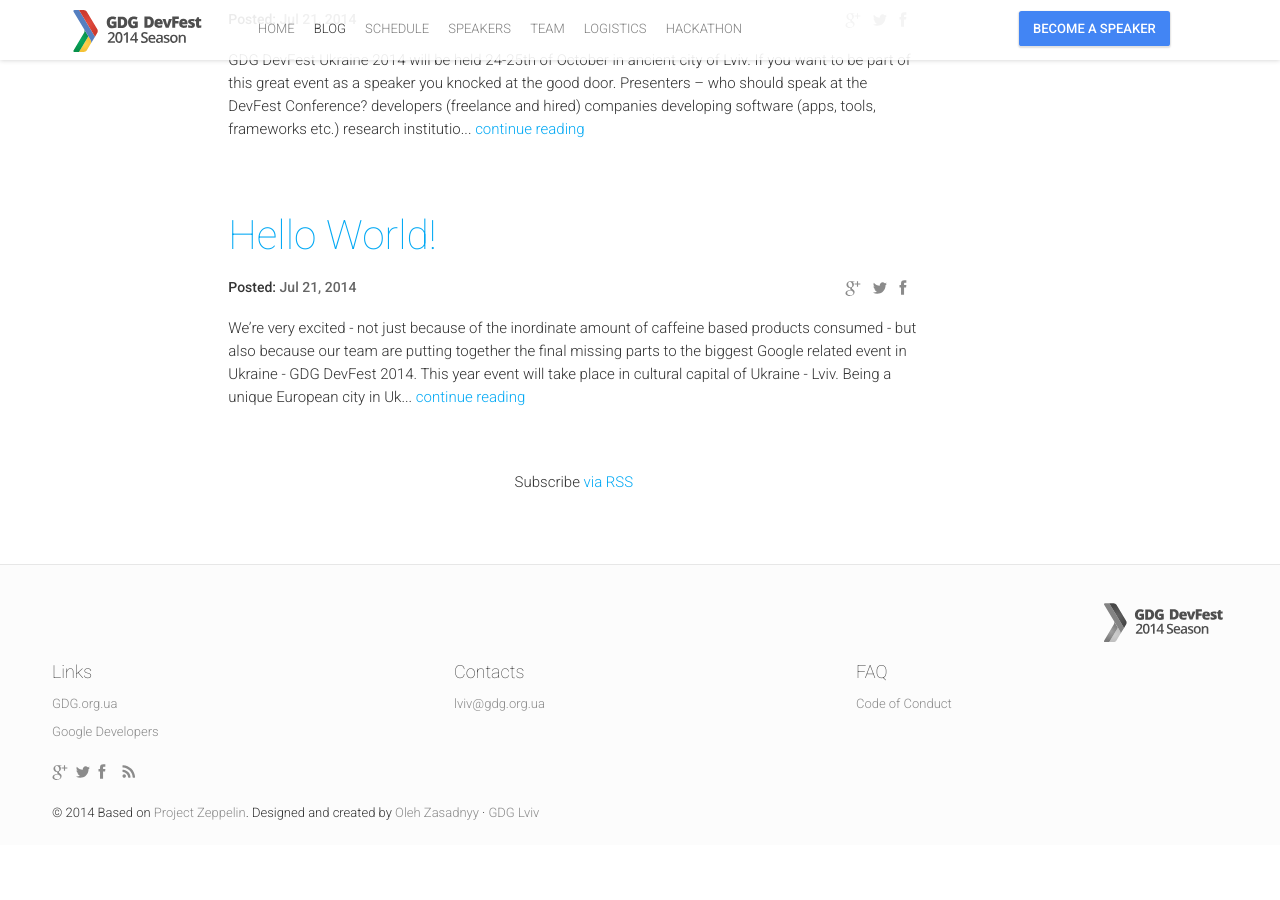
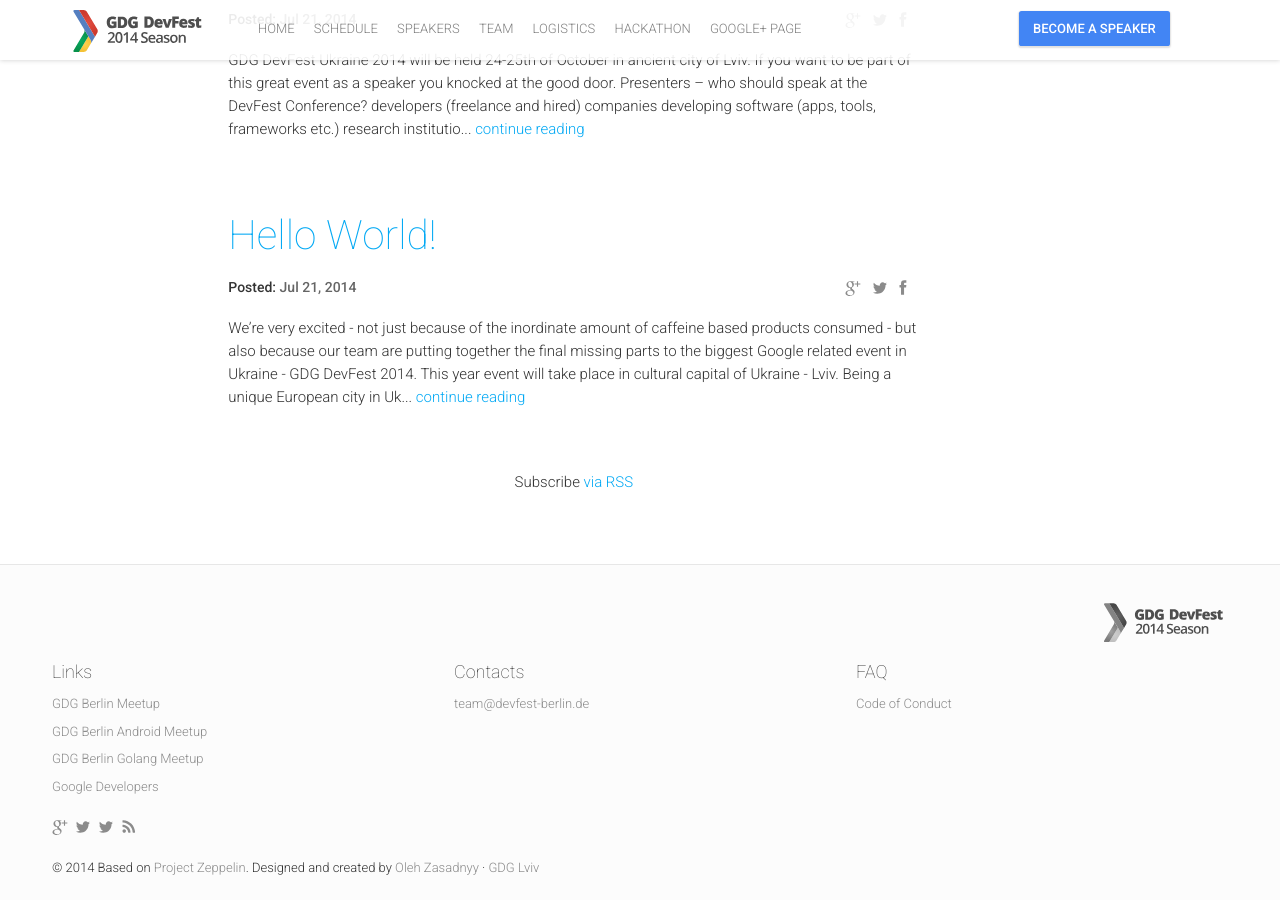
Before and after one commit to devfest-berlin/2015.devfest-berlin.de, a Jekyll site: the page built from blog.html, in a window 1280 px wide and 900 px high, scrolled down 613 px. Built offline with Jekyll 4.4.1, drawn with Linux system fonts in a browser that asks for light colours; nearby versions of some CDN libraries; comment, search, counter and statistics services are not loaded; before the commit the page ends 1458 px from its top, so only the background shows below that.

Commit message:
First pass of adjustments for DevFest Berlin
- there are much more to come

```diff
--- a/_config.yml
+++ b/_config.yml
@@ -10,73 +10,73 @@
 
 
 # Site Settings
-title: "GDG DevFest Season 2014"
-email: "devfest@gdg.org.ua"
-description: "GDG DevFest is a set of events all around the world"
-baseurl: "/zeppelin"
-url: "https://gdg-x.github.io"
+title: "GDG DevFest Berlin 2015"
+email: "team@devfest-berlin.de"
+description: "DevFest Berlin "
+baseurl: ""
+url: "http://devfest-berlin.de/"
 permalink: "/blog/:title"
-googleAnalyticsTrackingId: "UA-43643469-5"
-googleAnalyticsSiteUrl: "gdg-x.github.io"
-siteVerification: "b9imDOrFawXaBXCC4r3uJDdswSYcalD-wWpMYhFq-no"
+googleAnalyticsTrackingId: "UA-66916229-1"
+googleAnalyticsSiteUrl: "devfest-berlin.de"
+siteVerification: "-ArvK1Z6viSO7jd4DpG1KujHHXxSNSedS8lvtUGL7kE"
 
 # Organizer Info
-organizerName: "GDG Lviv"
-organizerAlternateName: "Google Developer Group Lviv"
+organizerName: "Three GDGs of Berlin"
+organizerAlternateName: "GDG Berlin, GDG Berlin Android &amp; GDG Berlin Golang"
 organizerDescription: "Open and volunteer geek communities who create exciting projects and share experience about Google technology with passion."
-organizerEmail: "lviv@gdg.org.ua"
+organizerEmail: "team@devfest-berlin.de"
 organizerLogo: "/img/seo/organizer-logo.png"
-organizerLink: "http://lviv.gdg.org.ua/"
+organizerLink: "http://gdg-berlin.de"
 
 # Head
-metaKeywords: "event, gdg, devfest, google, programming, android, chrome, developers, lviv"
-twitterAccount: "@DevFest"
+metaKeywords: "event, gdg, devfest, google, programming, android, chrome, developers, berlin"
+twitterAccount: "@GDGBerlin"
 socialImageSrcGooglePlus: "/img/seo/sharing-google-plus.png"
 socialImageSrcTwitter: "/img/seo/sharing-twitter.png"
 socialImageSrcFacebook: "/img/seo/sharing-facebook.png"
 
 # Documents
-c4pUrl: "https://bit.ly/dfua-c4p"
-c4sponsorsUrl: "/assets/GDG_DevFest_Partnership.pdf"
+c4pUrl: "https://conference.devfest-berlin.de"
+c4sponsorsUrl: "https://drive.google.com/file/d/0B63FtzFoCw0_aHJYeTBoWjE5R1E/view?usp=sharing"
 
 
 # Navigation
 navigationLinks:
  - {permalink: "/", text: "Home"}
- - {permalink: "/blog/", text: "Blog"}
  - {permalink: "/schedule/", text: "Schedule"}
  - {permalink: "/speakers/", text: "Speakers"}
  - {permalink: "/team/", text: "Team"}
  - {permalink: "/logistics/", text: "Logistics"}
  - {permalink: "/hackathon/", text: "Hackathon"}
+ - {permalink: "https://plus.google.com/116495772997450383126/", text: "Google+ Page"}
 bottomNavigationLinks:
- - {link: "https://bit.ly/dfua-c4p", text: "Become a speaker"}
+ - {link: "https://conference.devfest-berlin.de", text: "Become a speaker"}
 rightNavigationButtons:
  - {link: "https://bit.ly/dfua-c4p", text: "Become a speaker"}
 
 # Hero Block
 heroImage: "hero.jpg"
-heroTitle: "GDG DevFest <typeout> 2014"
-eventDate: "September - November, 2014"
-typeoutTextValues: '"", "Season", "Ukraine", "Germany", "USA"'
-typeoutFallback: "Season"
+heroTitle: "GDG DevFest <typeout> 2015"
+eventDate: "13/14/15 November 2015"
+typeoutTextValues: '"", "Vienna", "New York", "Karlsruhe", "Cairo"'
+typeoutFallback: "Berlin"
 heroButtons:
- - {link: "https://bit.ly/dfua-c4p", text: "Become a speaker"}
+ - {link: "https://conference.devfest-berlin.de", text: "Become a speaker"}
  - {permalink: "/#tickets", text: "Buy tickets"}
 
 # About Block
 aboutTitle: "About GDG DevFest"
 aboutBlock:
+ - {title: "Workshops", image: "workshop.jpg", text: "Half day of workshops, hands-on experience, hacking and debugging. Come and tame your favourite technology!" }
  - {title: "Conference", image: "conference.jpg", text: "The biggest Google related event in the country carefully crafted for you by GDG community! Awesome speakers and lots of fun!" }
- - {title: "Workshops", image: "workshop.jpg", text: "Full-day of workshops, hands-on experience, hacking and debugging. Come and tame your favourite technology!" }
  - {title: "Hackathon", image: "hackathon.jpg", text: "Full-day freestyle hackathon! Want some real team building on friday? Grab your team and join our hackathon!" }
 
 # Statistic Block
 statisticBlockImage: "statistic.jpg"
 statisticBlock:
- - {count: "350", specialCharacter: "+", info: "attendees", detail: "from everywhere"}
- - {count: "48", specialCharacter: "+", info: "hours", detail: "of pure Google technologies"}
- - {count: "20", specialCharacter: "+", info: "speakers", detail: "from country and beyond"}
+ - {count: "250", specialCharacter: "+", info: "attendees", detail: "from everywhere"}
+ - {count: "36", specialCharacter: "+", info: "hours", detail: "of pure Google technologies"}
+ - {count: "24", specialCharacter: "+", info: "speakers", detail: "from the local community and beyond"}
  - {count: "3", specialCharacter: "", info: "parallel tracks", detail: "plus entertainment lounge"}
 
 # Latest News Block
@@ -174,20 +174,22 @@
 
 # Footer
 socialLinks:
- - {link: "https://plus.google.com/b/102444623953913144164", icon: "google-plus"}
- - {link: "https://twitter.com/intent/user?screen_name=GDGLviv", icon: "twitter"}
- - {link: "https://facebook.com/GDGLviv", icon: "facebook"}
+ - {link: "https://plus.google.com/116495772997450383126", icon: "google-plus"}
+ - {link: "https://twitter.com/intent/user?screen_name=GDGBerlin", icon: "twitter"}
+ - {link: "https://twitter.com/intent/user?screen_name=BerlinDroid", icon: "twitter"}
  - {permalink: "/feed.xml", icon: "rss"}
 footerBlocks:
  -
   title: "Links"
   links:
-   - {link: "http://gdg.org.ua", text: "GDG.org.ua"}
+   - {link: "http://www.meetup.com/gdgberlin/", text: "GDG Berlin Meetup"}
+   - {link: "http://www.meetup.com/GDG-Android-in-Berlin/", text: "GDG Berlin Android Meetup"}
+   - {link: "http://www.meetup.com/golang-users-berlin/", text: "GDG Berlin Golang Meetup"}
    - {link: "https://developers.google.com", text: "Google Developers"}
  -
   title: "Contacts"
   links:
-   - {link: "mailto:lviv@gdg.org.ua", text: "lviv@gdg.org.ua"}
+   - {link: "mailto:team@devfest-berlin.de", text: "team@devfest-berlin.de"}
  -
   title: "FAQ"
   links:
```
